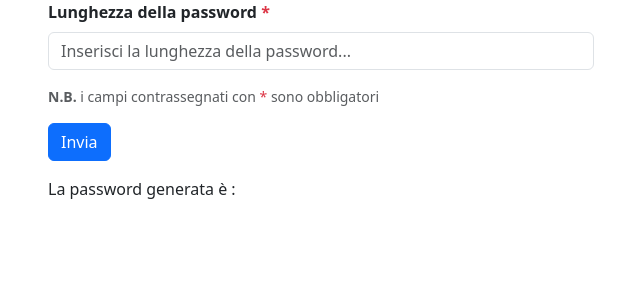
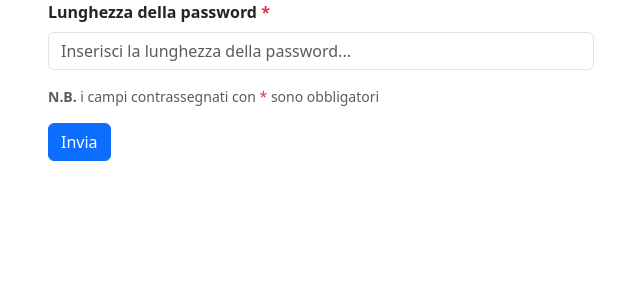
Before and after one commit to michelebonanno92/php-strong-password-generator, a PHP site: page / in a window 1280 px wide. Shown: the part 56-356 px from the top of the page, without its empty margins (319-959 px from the left). Run offline with PHP 8.4, Linux system fonts and the light colour scheme; data that the repository does not hold is empty.

Commit message:
inserito controllo dell' errore in caso di inserimento sbagliato nella query-string

```diff
--- a/index.php
+++ b/index.php
@@ -1,8 +1,4 @@
 <?php
-
-    $minLenght = 3;
-    $maxLenght = 10;
-
 
     function generatePassword($len) {
         $pass  = '';
@@ -27,15 +23,18 @@
             $pass .= $allCharacters[$randomIndex];
 
             // var_dump($pass);
-
         }
 
         return $pass;
     }
 
+      $minLenght = 3;
+      $maxLenght = 10;
+
+      $lenght = null;
+      $password = null;
 
 
-    //   $lenght = null;
 
     //   impostiamo $lenght su null altrimenti mi esce il warning dicendomi che  è Undefined
 
@@ -116,21 +115,30 @@
                             </div>
 
                         </form>
+                        <?php
+                            if($password != null){
+                        ?>
+                                <div class="row">
+                                <div class="col col-sm-6 mx-sm-auto">
+                                    <h4 class="mb-3 mt-3 text-center">
+                                        La password generata è :
+                                    </h4>
+                                    <div class="text-center fs-1">
+                                        <?php echo $password ?>
+                                    </div>
+                                </div>
+                             </div>
+                        <?php
+                            }
+                        ?>
+
+
                     </div>
                 </div>
             </div>
-            <div class="container">
-                <div class="row">
-                    <div class="col col-sm-6 mx-sm-auto">
-                            <div class="mb-3 mt-3">
-                                 La password generata è :
-                            </div>
-                            <div>
-                                <?php echo $password ?>
-                            </div>
-                    </div>
-                </div>
-            </div>
+
+
+
 
 
         </main>
```
